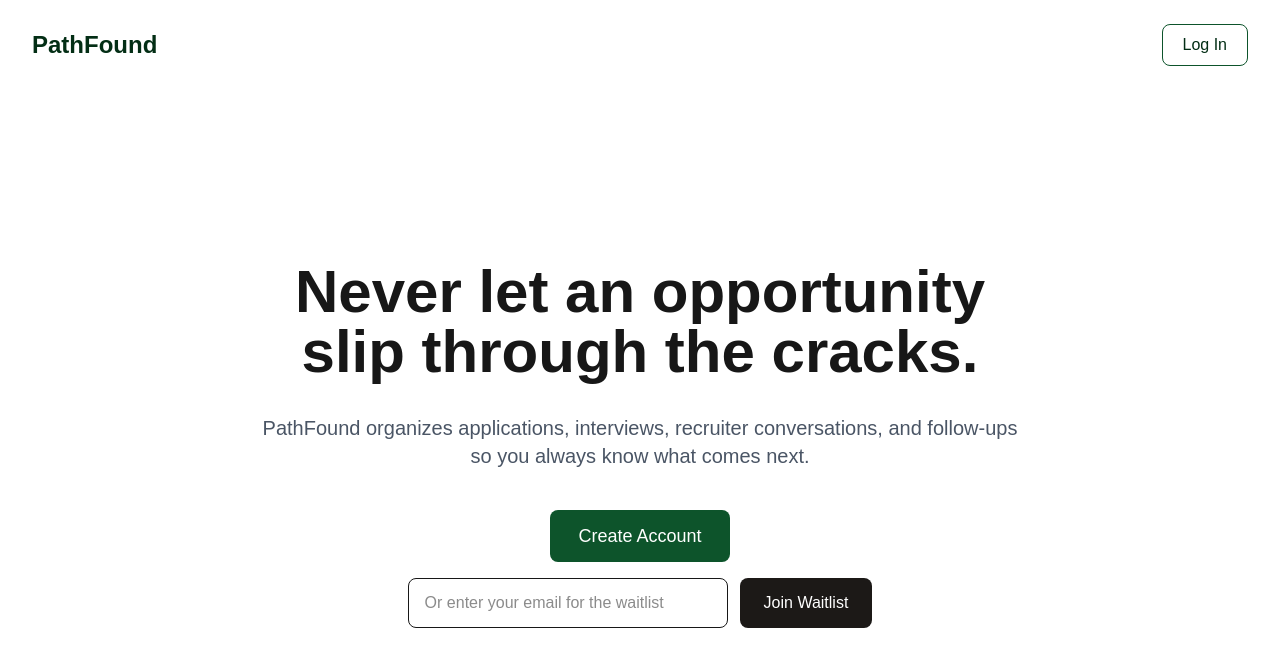
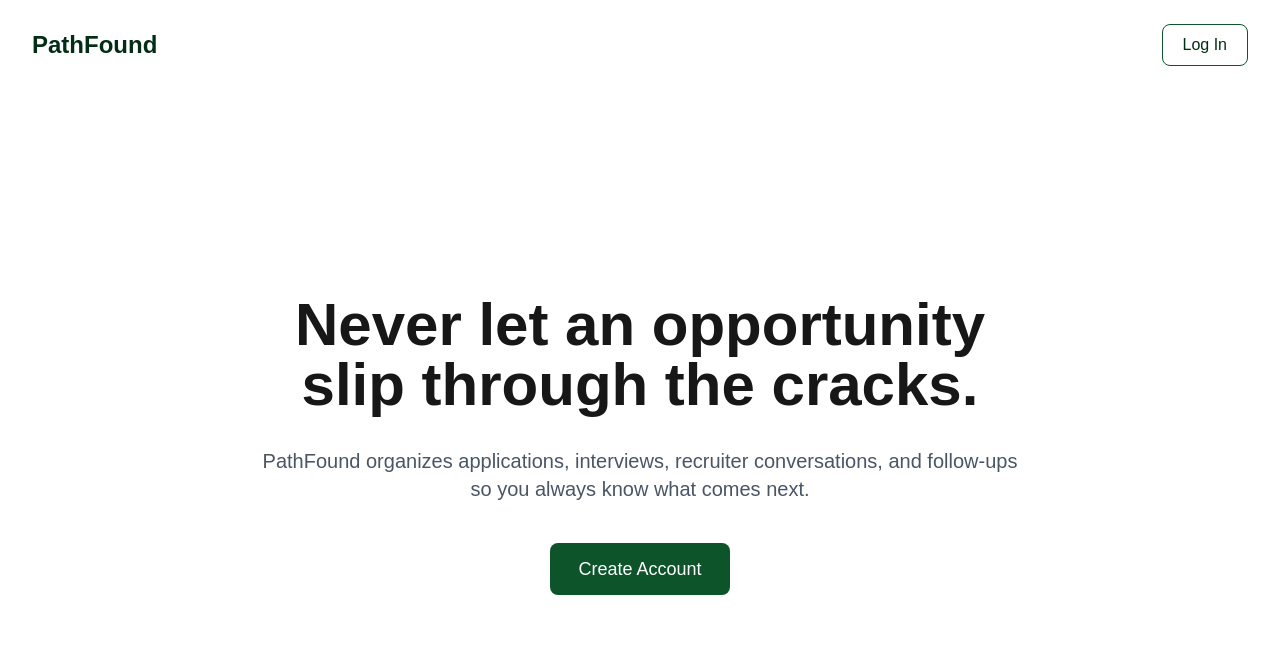
Before and after one commit to paden-kosoff/pathfound, a Next.js app: page / in a window 1280 px wide. Shown: the top 666 px of the page. Built offline with nearby package versions, Linux system fonts and the light colour scheme; no server answers.

Commit message:
added some code to welcome and homepage

```diff
--- a/app/page.tsx
+++ b/app/page.tsx
@@ -1,29 +1,4 @@
-"use client";
-
-import { useState } from "react";
-import { supabase } from "../lib/supabase";
-
 export default function Home() {
-  const [email, setEmail] = useState("");
-  const [loading, setLoading] = useState(false);
-  const [message, setMessage] = useState("");
-
-  async function handleSubmit() {
-    setLoading(true);
-    setMessage("");
-
-    const { error } = await supabase.from("waitlist").insert([{ email }]);
-
-    if (error) {
-      setMessage(error.message);
-    } else {
-      setMessage("You're on the waitlist!");
-      setEmail("");
-    }
-
-    setLoading(false);
-  }
-
   return (
     <main className="min-h-screen flex flex-col bg-white">
       <nav className="w-full px-8 py-6 flex items-center justify-between">
@@ -50,34 +25,12 @@ export default function Home() {
             conversations, and follow-ups so you always know what comes next.
           </p>
 
-          <div className="flex flex-col items-center gap-4">
-            <a
-              href="/signup"
-              className="bg-green-900 text-white px-7 py-3 rounded-lg text-lg hover:bg-green-800"
-            >
-              Create Account
-            </a>
-
-            <div className="flex gap-3 justify-center">
-              <input
-                type="email"
-                placeholder="Or enter your email for the waitlist"
-                className="border rounded-lg px-4 py-3 w-80"
-                value={email}
-                onChange={(e) => setEmail(e.target.value)}
-              />
-
-              <button
-                onClick={handleSubmit}
-                disabled={loading}
-                className="bg-stone-900 text-white px-6 py-3 rounded-lg disabled:opacity-60"
-              >
-                {loading ? "Joining..." : "Join Waitlist"}
-              </button>
-            </div>
-
-            {message && <p className="mt-2 text-green-700">{message}</p>}
-          </div>
+          <a
+            href="/signup"
+            className="inline-block bg-green-900 text-white px-7 py-3 rounded-lg text-lg hover:bg-green-800"
+          >
+            Create Account
+          </a>
         </div>
       </section>
     </main>
--- a/app/welcome/page.tsx
+++ b/app/welcome/page.tsx
@@ -37,7 +37,6 @@ export default function Welcome() {
     setImportMessage("");
 
     const { data: sessionData } = await supabase.auth.getSession();
-
     const accessToken = sessionData.session?.provider_token;
 
     if (!accessToken) {
@@ -62,14 +61,23 @@ export default function Welcome() {
     const result = await response.json();
 
     if (!response.ok) {
-      setImportMessage(
-        result.error || "Something went wrong importing Gmail."
-      );
+      setImportMessage(result.error || "Something went wrong importing Gmail.");
     } else {
-      setImportMessage(
-        `Imported ${result.imported} Gmail messages successfully.`
-      );
       console.log(result.messages);
+
+      const { error: insertError } = await supabase
+        .from("gmail_messages")
+        .upsert(result.messages, {
+          onConflict: "user_id,gmail_message_id",
+        });
+
+      if (insertError) {
+        setImportMessage(insertError.message);
+      } else {
+        setImportMessage(
+          `Saved ${result.imported} Gmail messages to PathFound.`
+        );
+      }
     }
 
     setImporting(false);
@@ -113,13 +121,9 @@ export default function Welcome() {
       </nav>
 
       <section className="max-w-3xl mx-auto px-8 py-16">
-        <h1 className="text-4xl font-bold mb-6">
-          Welcome to PathFound
-        </h1>
+        <h1 className="text-4xl font-bold mb-6">Welcome to PathFound</h1>
 
-        <p className="text-lg text-gray-700 mb-8">
-          You're signed in as:
-        </p>
+        <p className="text-lg text-gray-700 mb-8">You're signed in as:</p>
 
         <div className="bg-white rounded-xl shadow-sm border p-6 mb-10">
           <p className="font-medium">{email}</p>
@@ -131,13 +135,13 @@ export default function Welcome() {
           </h2>
 
           <p className="text-gray-700 mb-6">
-            PathFound organizes applications, interviews,
-            recruiter conversations, and follow-ups automatically.
+            PathFound organizes applications, interviews, recruiter
+            conversations, and follow-ups automatically.
           </p>
 
           <p className="text-gray-700 mb-8">
-            To get started, import your Gmail history so PathFound
-            can identify opportunities and help you track next steps.
+            To get started, import your Gmail history so PathFound can identify
+            opportunities and help you track next steps.
           </p>
 
           <button
@@ -149,9 +153,7 @@ export default function Welcome() {
           </button>
 
           {importMessage && (
-            <p className="mt-6 text-gray-700">
-              {importMessage}
-            </p>
+            <p className="mt-6 text-gray-700">{importMessage}</p>
           )}
         </div>
       </section>
```
